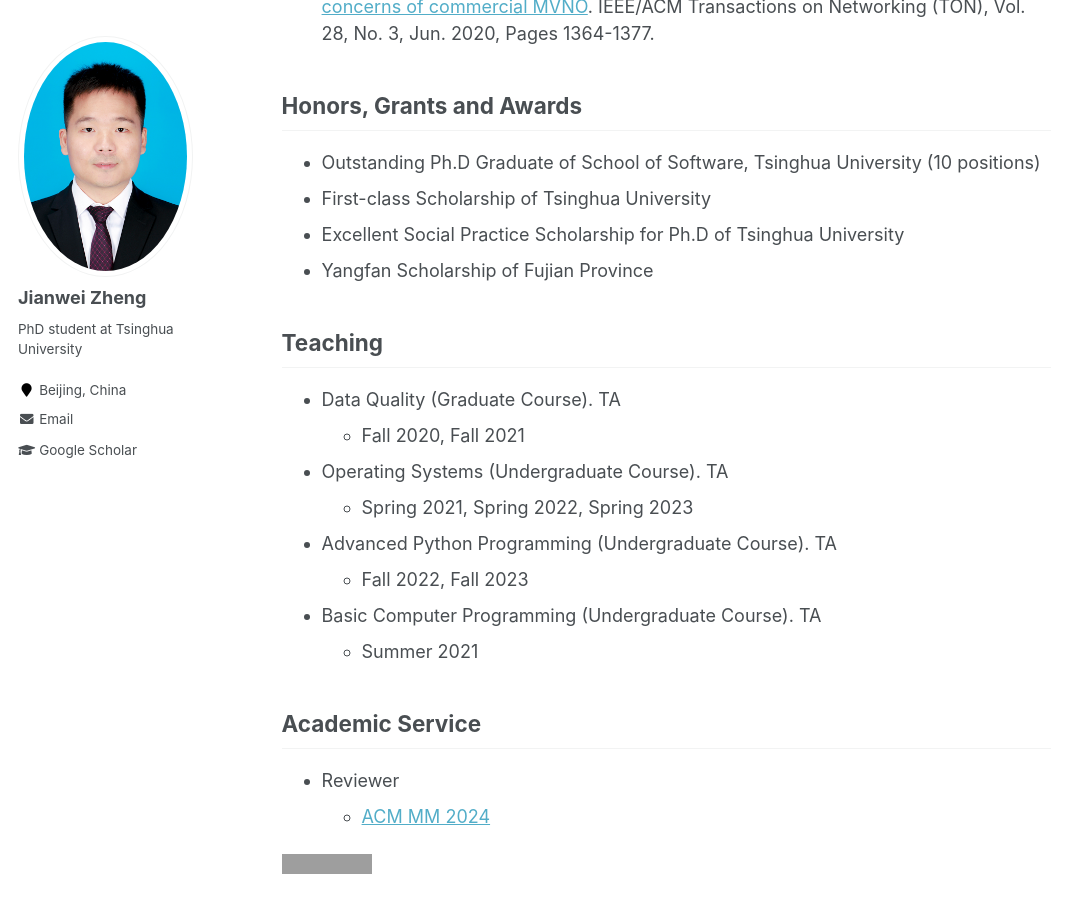
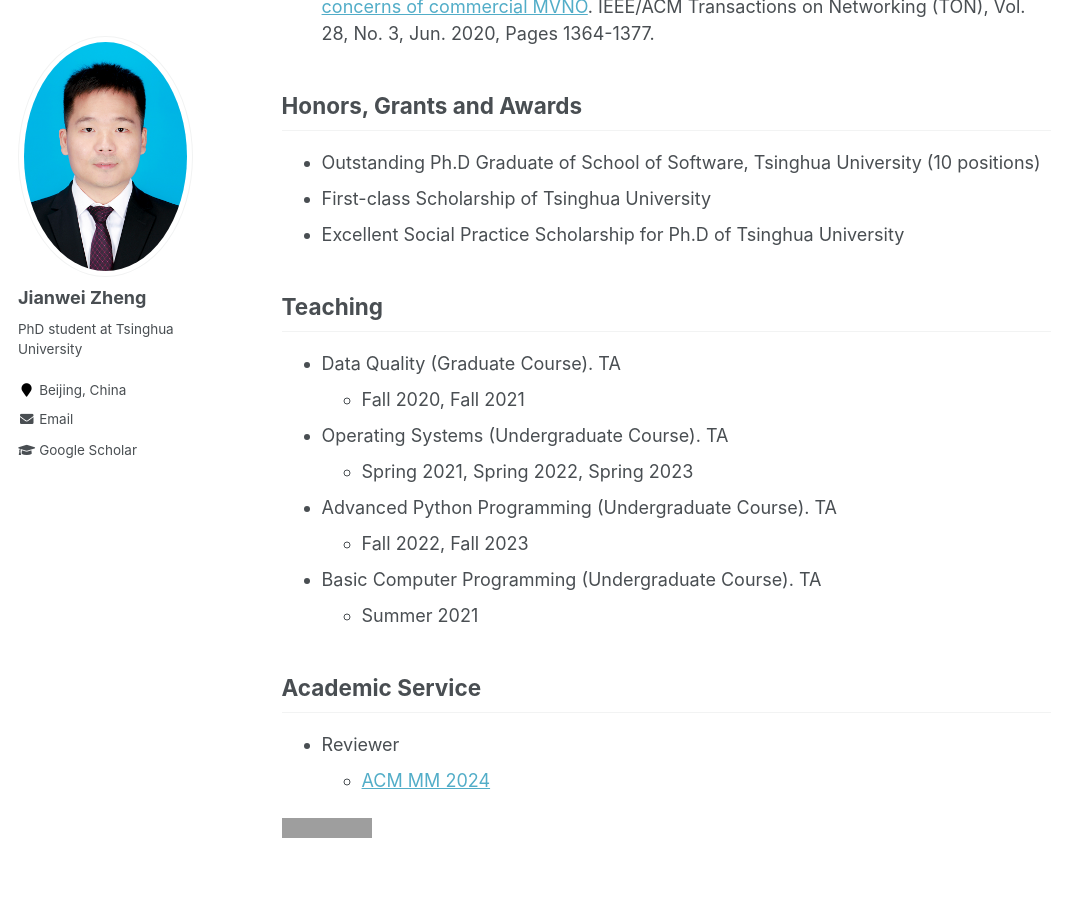
Before and after one commit to jwzheng96/jwzheng96.github.io, a Jekyll site: the page built from _pages/about.md, in a window 1280 px wide and 900 px high, scrolled down 1685 px. Shown: the whole window, without its empty margins (0-1084 px from the left). Built offline with Jekyll 4.4.1, drawn with Linux system fonts in a browser that asks for light colours; grey boxes are pictures that could not be loaded.

Commit message:
Remove Fujian Province scholarship

```diff
--- a/_pages/about.md
+++ b/_pages/about.md
@@ -66,7 +66,6 @@ You can contact me via zjwofpku[AT]gmail[DOT]com.
 + Outstanding Ph.D Graduate of School of Software, Tsinghua University (10 positions)
 + First-class Scholarship of Tsinghua University
 + Excellent Social Practice Scholarship for Ph.D of Tsinghua University
-+ Yangfan Scholarship of Fujian Province
 
 ## Teaching
 
```
